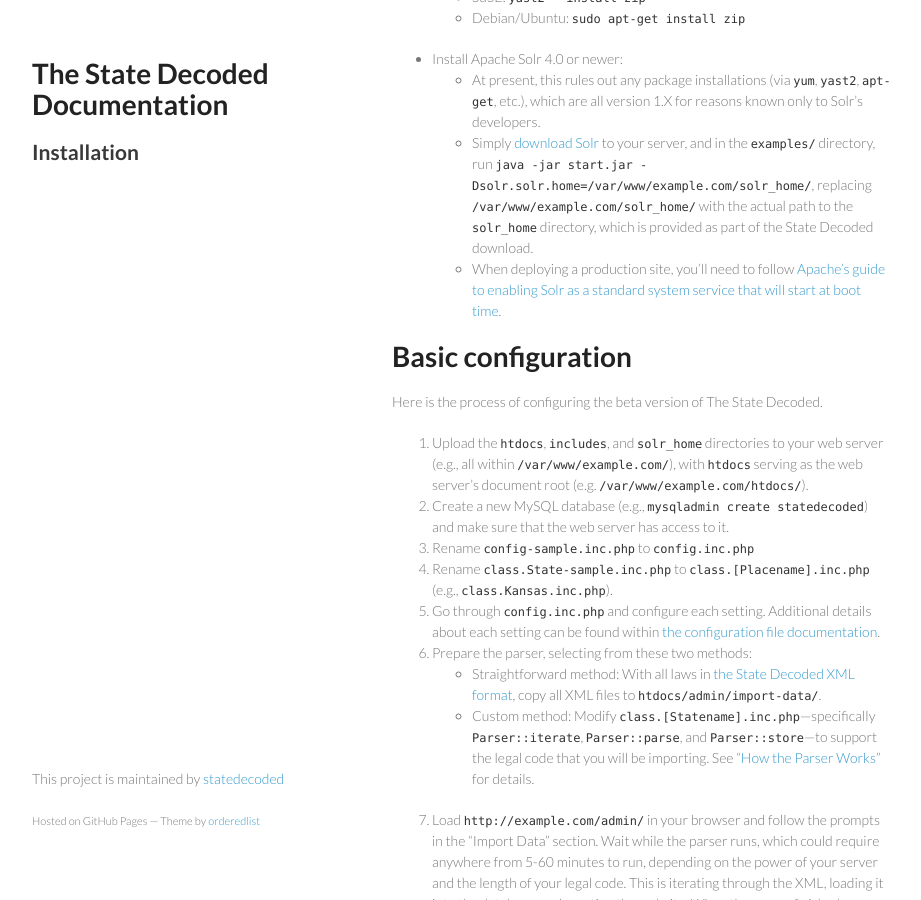
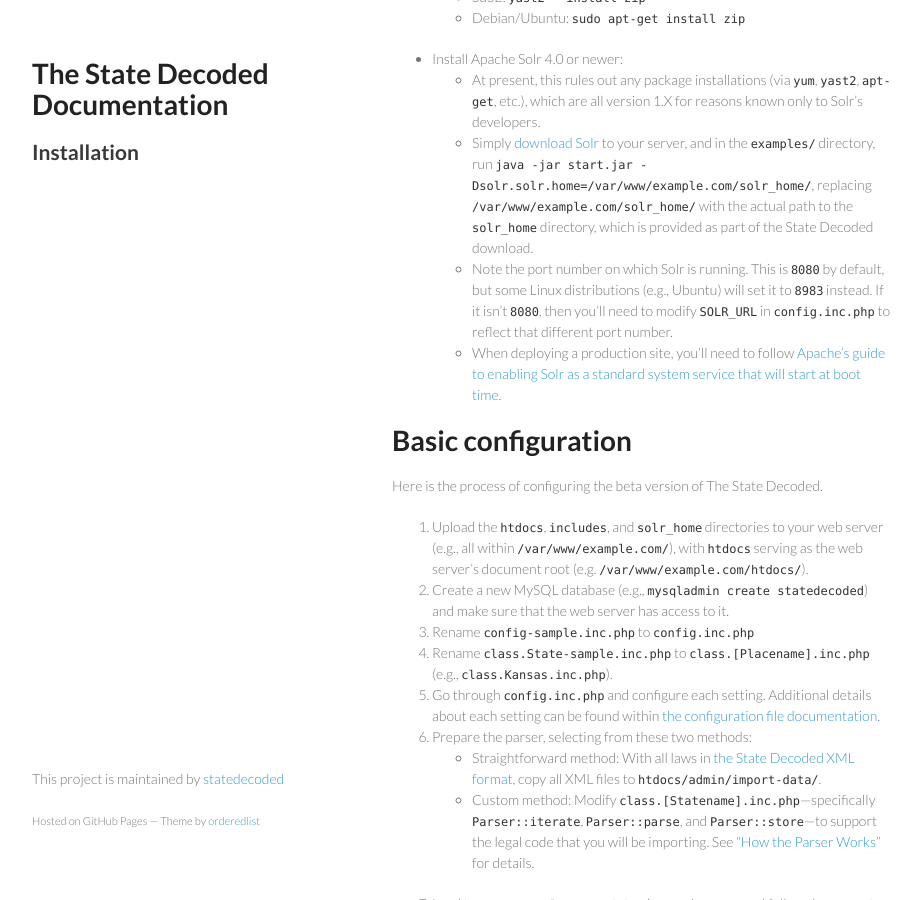
Before and after one commit to statedecoded/documentation, a Jekyll site: the page built from installation.md, in a window 1280 px wide and 900 px high, scrolled down 1154 px. Shown: the whole window, without its empty margins (178-1099 px from the left). Built offline with Jekyll 4.4.1, drawn with Linux system fonts in a browser that asks for light colours.

Commit message:
Solr port number may vary

```diff
--- a/installation.md
+++ b/installation.md
@@ -39,6 +39,7 @@ The following programs and modules are required to run The State Decoded, in add
 * Install Apache Solr 4.0 or newer:
 	* At present, this rules out any package installations (via `yum`, `yast2`, `apt-get`, etc.), which are all version 1.X for reasons known only to Solr’s developers.
 	* Simply [download Solr](http://lucene.apache.org/solr/downloads.html) to your server, and in the `examples/` directory, run `java -jar start.jar -Dsolr.solr.home=/var/www/example.com/solr_home/`, replacing `/var/www/example.com/solr_home/` with the actual path to the `solr_home` directory, which is provided as part of the State Decoded download.
+	* Note the port number on which Solr is running. This is `8080` by default, but some Linux distributions (e.g., Ubuntu) will set it to `8983` instead. If it isn't `8080`, then you'll need to modify `SOLR_URL` in `config.inc.php` to reflect that different port number.
 	* When deploying a production site, you'll need to follow [Apache's guide to enabling Solr as a standard system service that will start at boot time](http://wiki.apache.org/solr/SolrJetty#Init_script_to_run_the_Solr_example).
 
 # Basic configuration
```
